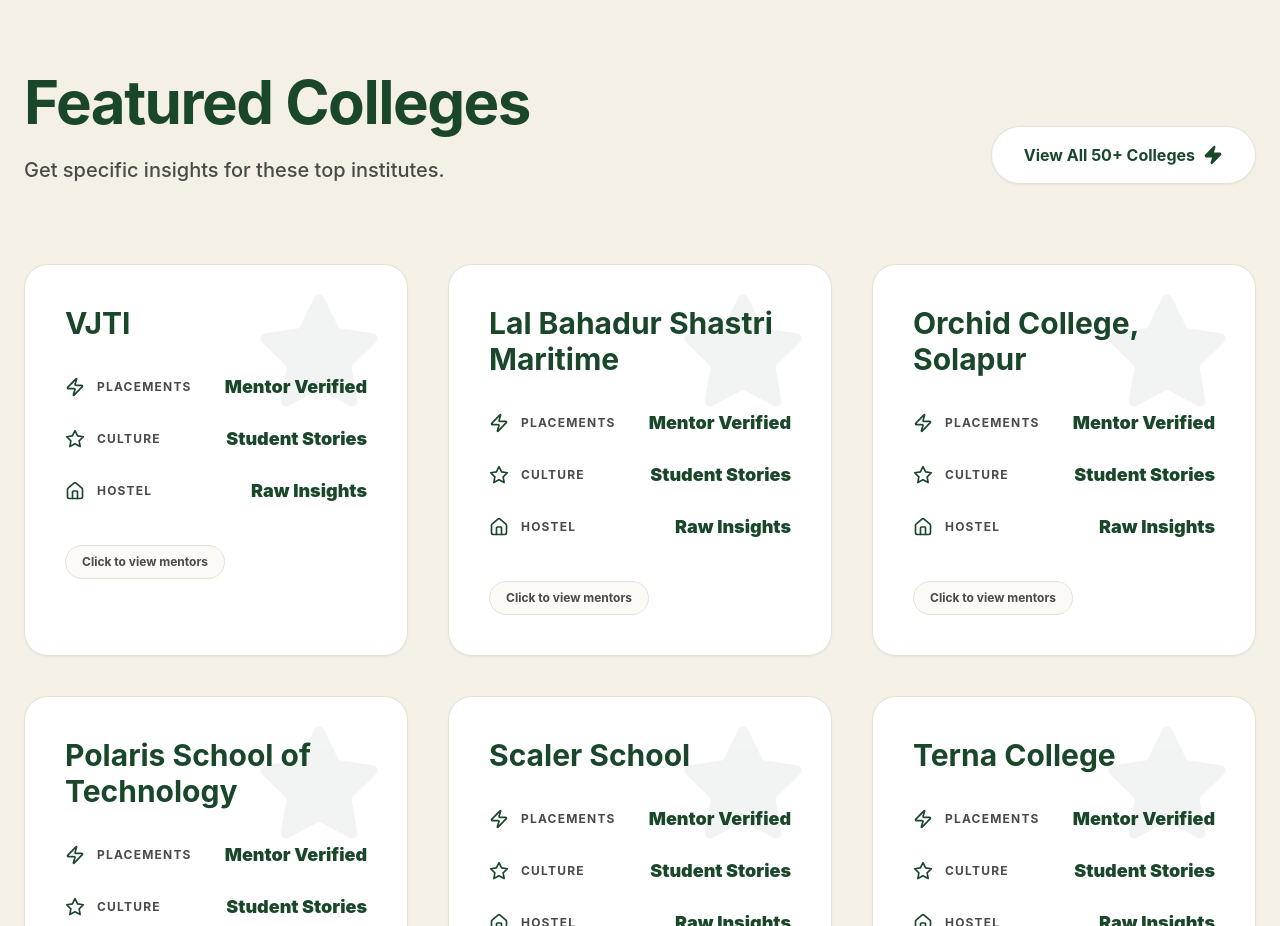
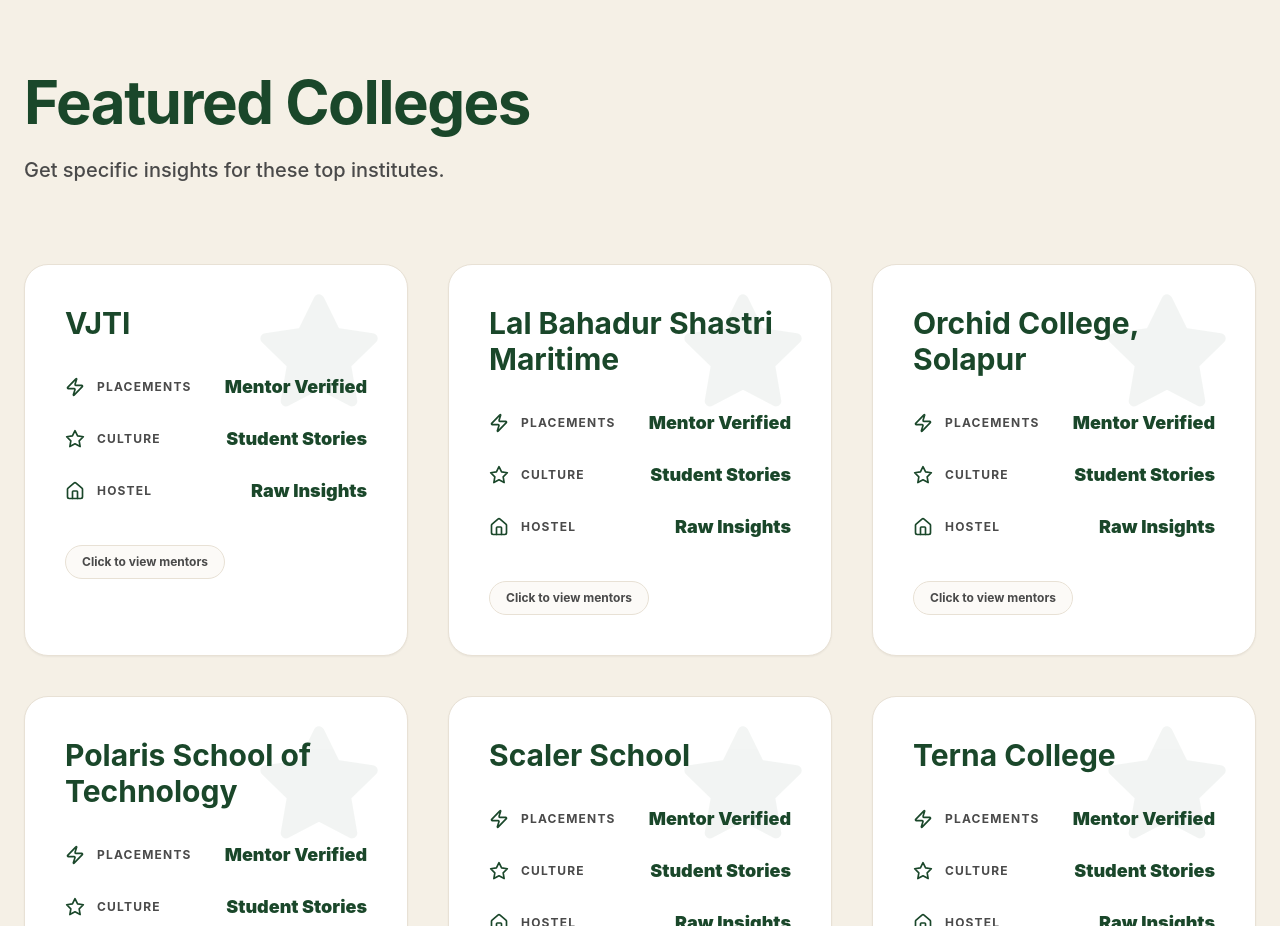
Before and after one commit to CrypticAarya/career-counseling, a React (Vite) app in the folder frontend/: page / in a window 1280 px wide. Shown: the part 2300-3226 px from the top of the page. Built offline with nearby package versions, Linux system fonts and the light colour scheme; no server answers.

Commit message:
added mentors

```diff
--- a/frontend/src/components/Colleges.tsx
+++ b/frontend/src/components/Colleges.tsx
@@ -14,9 +14,6 @@
             <h2 className="text-4xl md:text-6xl font-bold mb-6 text-primary tracking-tight">Featured Colleges</h2>
             <p className="text-xl text-accent-stone font-medium">Get specific insights for these top institutes.</p>
           </div>
-          <button className="text-primary font-bold flex items-center gap-2 hover:gap-4 transition-all duration-300 bg-white px-8 py-4 rounded-full border border-[#e8e1d5] shadow-sm hover:shadow-md">
-            View All 50+ Colleges <Zap className="w-5 h-5 fill-primary" />
-          </button>
         </div>
 
         <div className="grid md:grid-cols-2 lg:grid-cols-3 gap-10">
```
